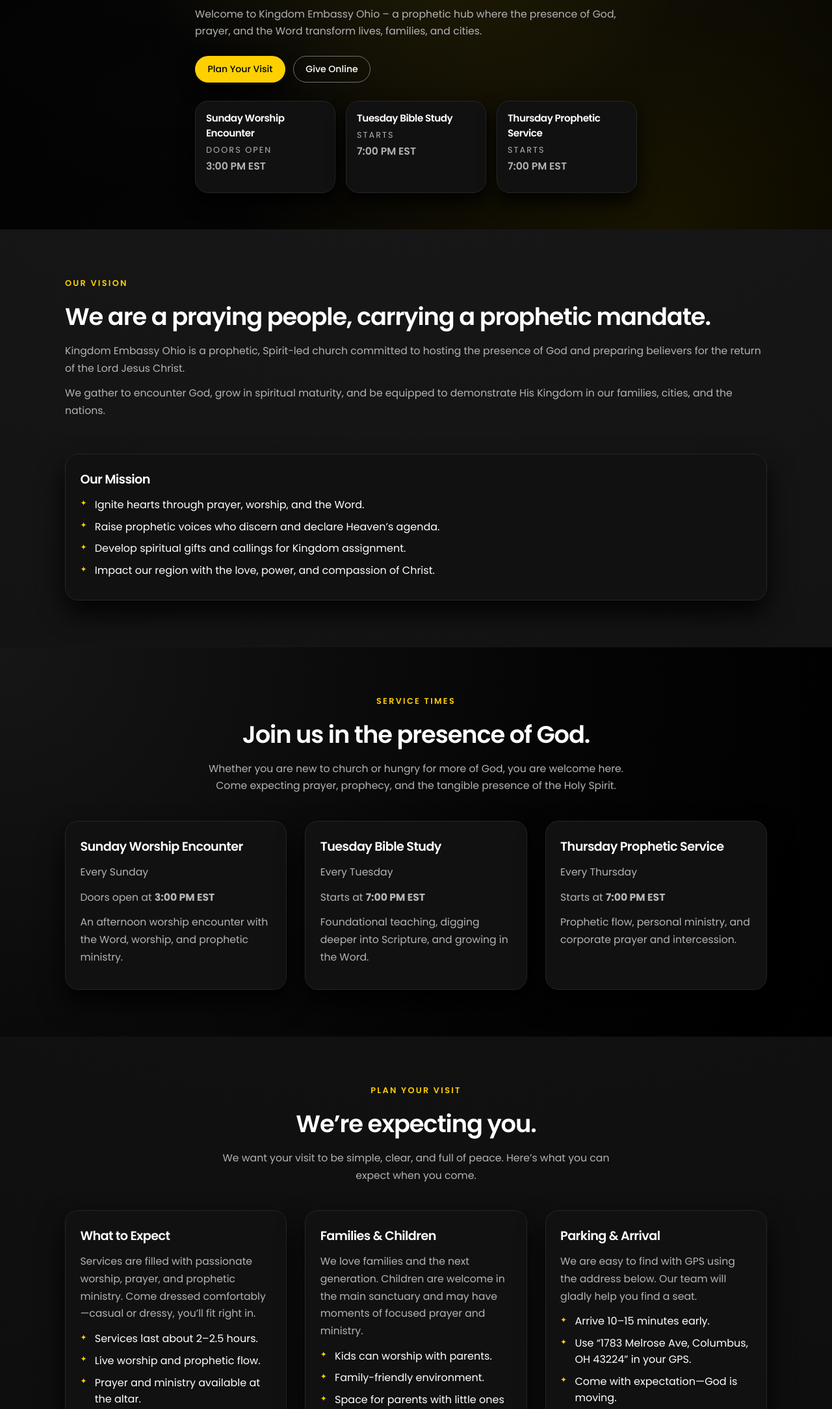
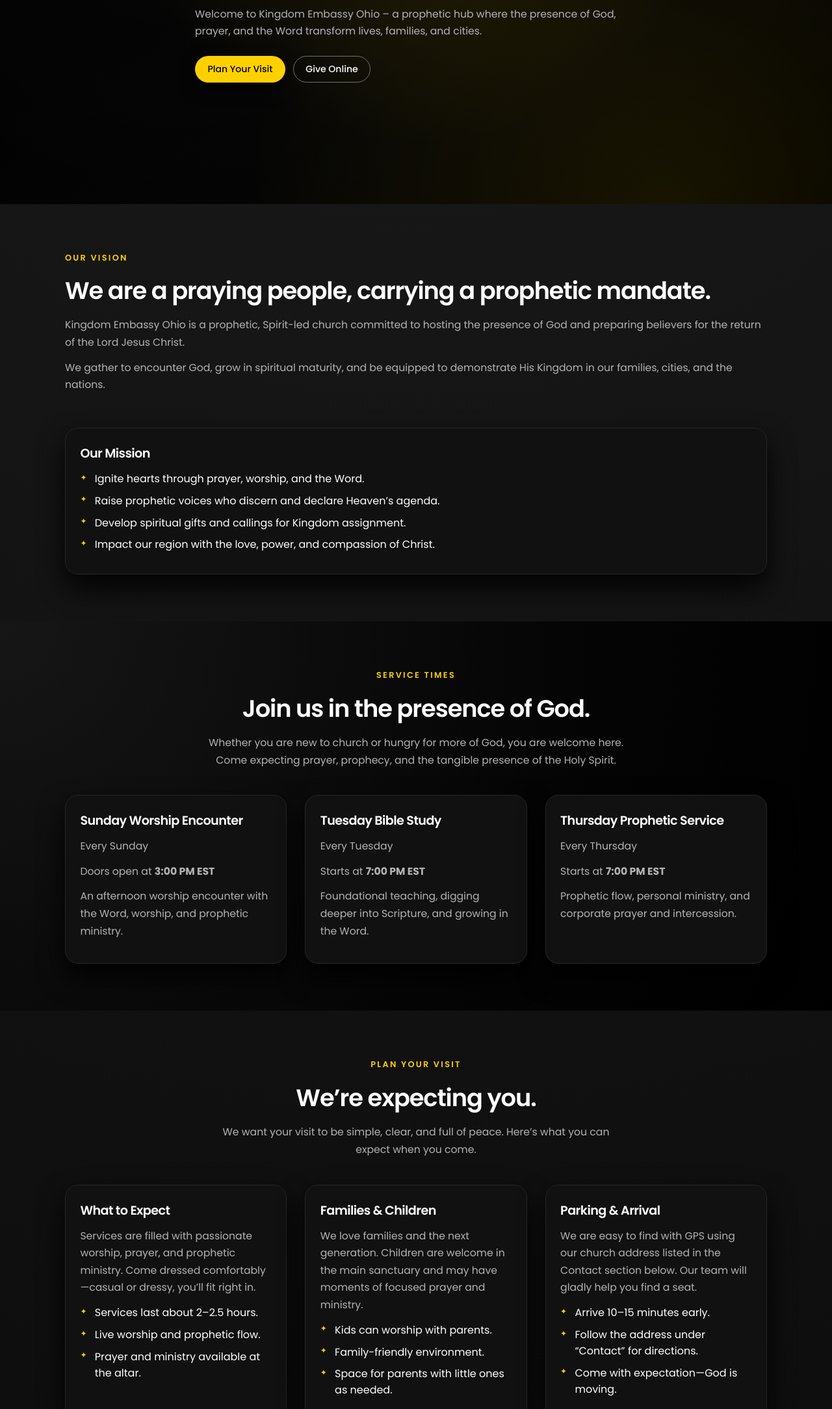
Before and after one commit to kingdomembassyoh-ai/KE-Ohio-Website, a plain HTML site: page index.html in a window 1280 px wide. Shown: the part 392-2560 px from the top of the page at 65% size. Drawn offline with Linux system fonts and the light colour scheme.

Commit message:
Update index.html

```diff
--- a/index.html
+++ b/index.html
@@ -93,24 +93,6 @@
         <div class="hero-actions">
           <a href="#visit" class="btn btn-primary">Plan Your Visit</a>
           <a href="#give" class="btn btn-outline">Give Online</a>
-        </div>
-
-        <div class="hero-service-times">
-          <div class="service-time-card">
-            <h3>Sunday Worship Encounter</h3>
-            <p class="service-label">Doors Open</p>
-            <p class="service-time">3:00 PM EST</p>
-          </div>
-          <div class="service-time-card">
-            <h3>Tuesday Bible Study</h3>
-            <p class="service-label">Starts</p>
-            <p class="service-time">7:00 PM EST</p>
-          </div>
-          <div class="service-time-card">
-            <h3>Thursday Prophetic Service</h3>
-            <p class="service-label">Starts</p>
-            <p class="service-time">7:00 PM EST</p>
-          </div>
         </div>
       </div>
     </section>
@@ -216,11 +198,11 @@
           <div class="card">
             <h3>Parking &amp; Arrival</h3>
             <p>
-              We are easy to find with GPS using the address below. Our team will gladly help you find a seat.
+              We are easy to find with GPS using our church address listed in the Contact section below. Our team will gladly help you find a seat.
             </p>
             <ul class="checklist">
               <li>Arrive 10–15 minutes early.</li>
-              <li>Use “1783 Melrose Ave, Columbus, OH 43224” in your GPS.</li>
+              <li>Follow the address under “Contact” for directions.</li>
               <li>Come with expectation—God is moving.</li>
             </ul>
           </div>
@@ -289,37 +271,27 @@
             <h3>The Voice in the Wilderness</h3>
             <p class="event-meta">Recent Message</p>
             <p>Preparing a generation to hear and obey the voice of God in a noisy world.</p>
-            <a href="https://youtube.com/@keohiofamily?si=v8fVqs3jgL4N9DoY" target="_blank" class="card-link">
-              Watch on YouTube →
-            </a>
           </article>
 
           <article class="card">
             <h3>Altar of Intercession</h3>
             <p class="event-meta">Prayer &amp; Intercession</p>
             <p>Building and guarding a lifestyle of prayer that sustains revival and transformation.</p>
-            <a href="https://youtube.com/@keohiofamily?si=v8fVqs3jgL4N9DoY" target="_blank" class="card-link">
-              Watch on YouTube →
-            </a>
           </article>
 
           <article class="card">
             <h3>Preparing for His Coming</h3>
             <p class="event-meta">End-Time Focus</p>
             <p>Aligning our hearts, homes, and assignments with the return of Jesus Christ.</p>
-            <a href="https://youtube.com/@keohiofamily?si=v8fVqs3jgL4N9DoY" target="_blank" class="card-link">
-              Watch on YouTube →
-            </a>
           </article>
         </div>
 
         <div class="center" style="margin-top:1.5rem;">
           <a
-            href="https://youtube.com/@keohiofamily?si=v8fVqs3jgL4N9DoY"
-            target="_blank"
+            href="#media"
             class="btn btn-outline"
           >
-            View Full Sermon Archive
+            View Sermon Media
           </a>
         </div>
       </div>
```
